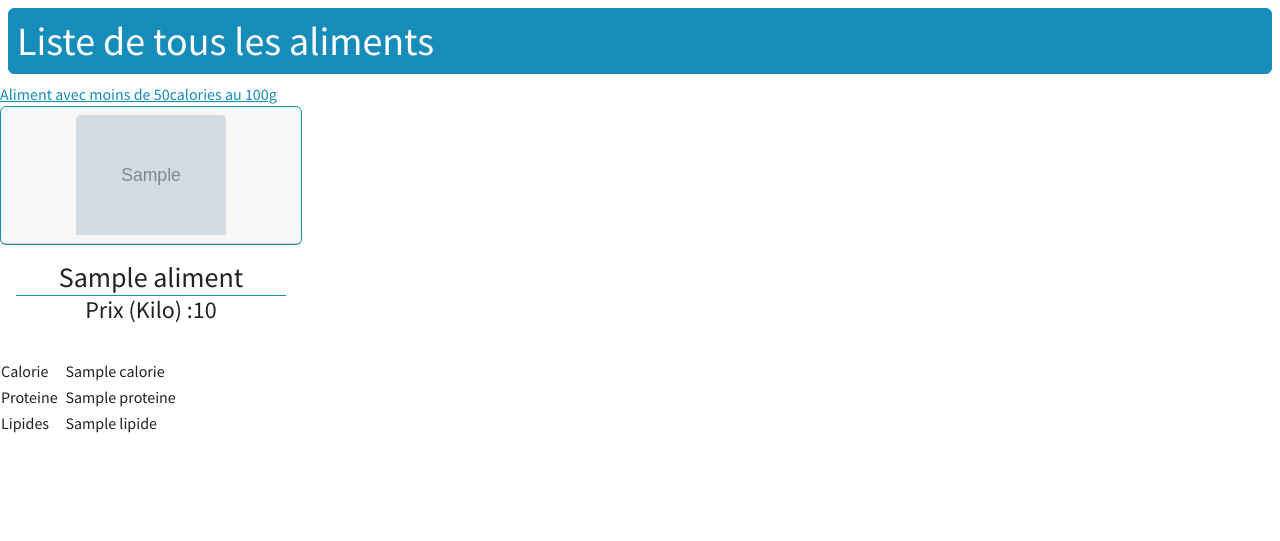
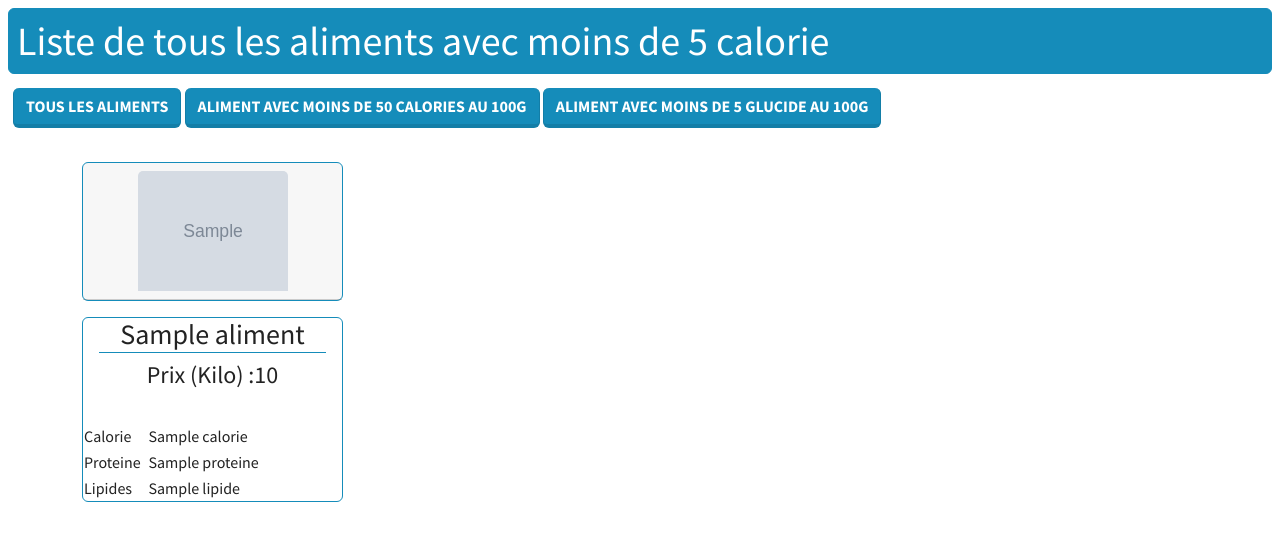
Before and after one commit to abakarabdelsalam/GestionAliment, a Symfony app: template templates/aliment/aliments.html.twig in a window 1280 px wide. Shown: the part 60-601 px from the top of the page. Run offline with Twig, Linux system fonts and the light colour scheme; the template is opened without the code that fills it: most values are stand-ins (such as "Sample title", 1, 10 or a date in 2020); grey boxes marked "Sample" are stand-in pictures; some libraries are stand-ins or nearby versions.

Commit message:
filtre sur les aliments

```diff
--- a/src/Repository/AlimentRepository.php
+++ b/src/Repository/AlimentRepository.php
@@ -18,10 +18,10 @@ class AlimentRepository extends ServiceEntityRepository
     {
         parent::__construct($registry, Aliment::class);
     }
-    public function getAlimentParCalorie($calorie)
+    public function getAlimentParPropriete($propriete, $signe, $calorie)
     {
         return $this->createQueryBuilder('a')
-            ->andWhere('a.calorie > :val')
+            ->andWhere('a.' . $propriete . ' ' . $signe . ' :val')
             ->setParameter('val', $calorie)
             ->getQuery()
             ->getResult();
--- a/templates/aliment/aliments.html.twig
+++ b/templates/aliment/aliments.html.twig
@@ -7,24 +7,40 @@
 	{% if isCalorie %}
 
 		avec moins de 50 calorie
+	{% else %}
+		avec moins de 5 calorie
+
 	{% endif %}
 
 {% endblock %}
 {% block body %}
-	<a href="{{path("alimentsParCalorie",{"calorie" : 50 })}}">Aliment avec moins de 50calories au 100g</a>
+	<div class="btn btn-center">
+		<a href="{{path("aliments",{"calorie" : 50 })}}" class="btn btn-primary btn btn-center">Tous les aliments</a>
+
+
+		<a href="{{path("alimentsParCalorie",{"calorie" : 50 })}}" class="btn btn-primary btn btn-center">Aliment avec moins de 50 calories au 100g</a>
+		<a href="{{path("alimentsParGlucide",{"glucide" : 5 })}}" class="btn btn-primary">Aliment avec moins de 5 glucide au 100g</a>
+	</div>
+
+	<br><br>
+
+
+	<div class="container">
 		<div class="row">
 			{% for aliment in aliments %}
-			<div class="col-12 col-md-6 col-lg-4 col-xl-3">
-				<div class="card border-primary mb-3 mx-auto" style="max-width:20rem">
+				<div class="col-12 col-md-6 col-lg-4 col-xl-3 ">
+
+					<div class="card border-primary mb-3 mx-auto">
 						<div class="card-header text-center">
 							<img src="{{asset('images/' ~ aliment.image)}}" class="moTyps card-img-top">
 						</div>
 
 					</div>
-				<div class="card-body">
+					<div class="card border-primary  mx-auto">
+
 						<h3 class="card-title text-center  mx-3 border-bottom border-primary">{{aliment.nom}}
 						</h3>
-					<div class class"card-text">
+						<div class class"card-text text-center">
 							<h4 class="text-center">Prix (Kilo) :{{aliment.Prix}}
 							</h4>
 
@@ -57,4 +73,5 @@
 				</div>
 			{% endfor %}
 		</div>
+	</div>
 {% endblock %}
```
Also changed, not shown: src/Controller/AlimentController.php (+22 -4 lines). Lines whose indentation alone changed are shown as unchanged.
